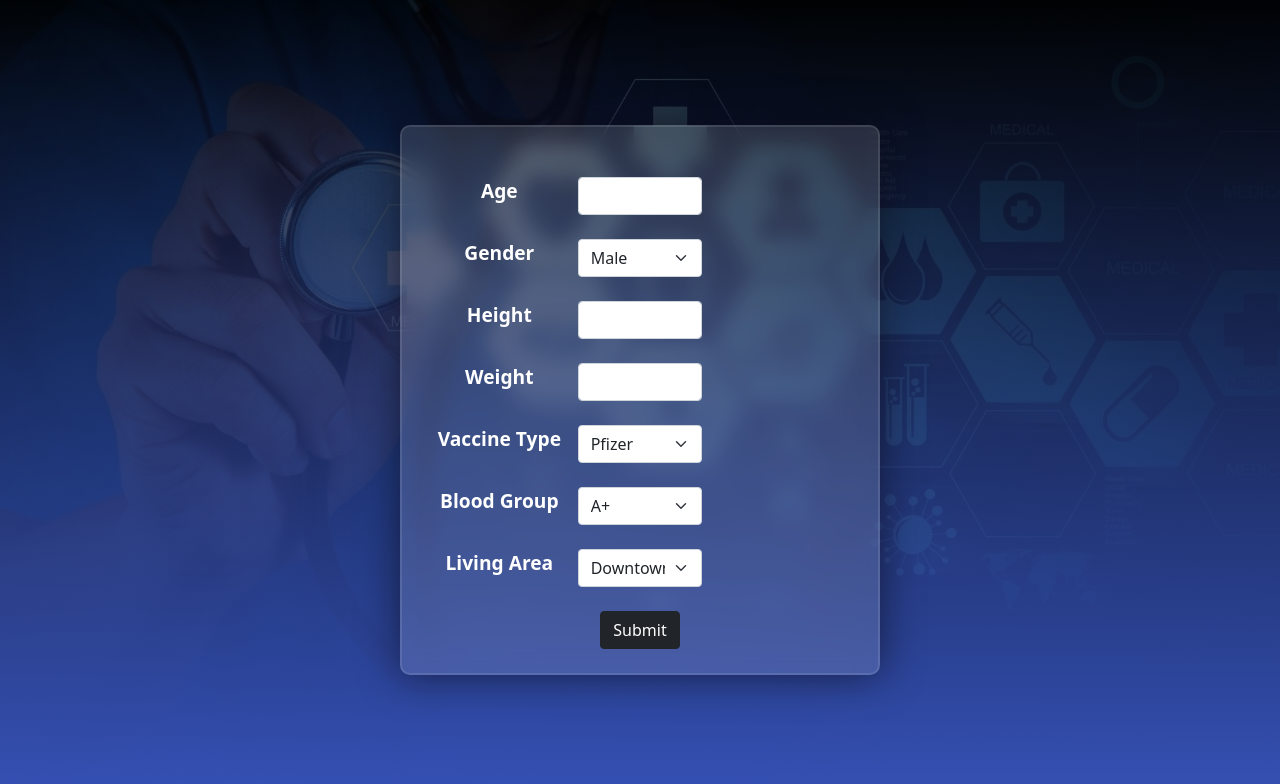
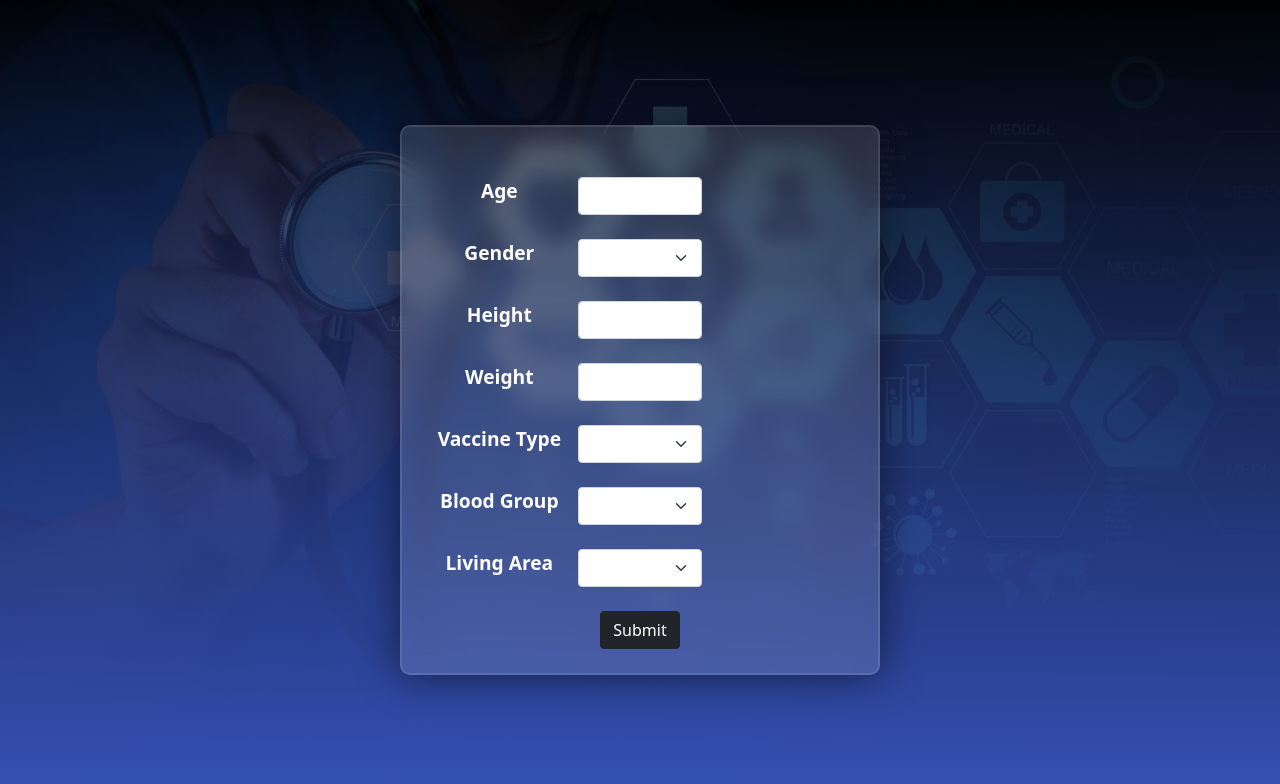
Before and after one commit to WijesooriyaHD/e17-co328-Prediction-of-risks-associated-with-mass-corona-vaccination, a React (Create React App) app in the folder Frontend_development/web_app/: page /form in a window 1280 px wide. Shown: the top 784 px of the page. Built offline with nearby package versions, Linux system fonts and the light colour scheme.

Commit message:
update form.jsx

```diff
--- a/Frontend_development/web_app/src/Pages/form.jsx
+++ b/Frontend_development/web_app/src/Pages/form.jsx
@@ -6,13 +6,13 @@ class Form extends Component {
         super(props)
 
         this.state = {
-            age : ' ',
-            gender:' ',
-            height:' ',
-            weight: ' ',
-            vaccine:' ',
-            blood:' ',
-            livingArea: ' '
+          age : '',
+          gender:'',
+          height:'',
+          weight: '',
+          vaccine:'',
+          blood:'',
+          livingArea: ''
         }
     }
 
@@ -93,6 +93,7 @@ class Form extends Component {
                     <div className="col-md-4">
                     <select className="form-select" value={this.state.gender}
                     onChange={this.handleGender} >
+                              <option value=''>  </option>
                               <option value='Male'> Male </option>
                               <option value='Female'> Female </option>
 
@@ -136,6 +137,7 @@ class Form extends Component {
                         <div className="col-md-4">
                         <select className="form-select" value={this.state.vaccine}
                         onChange={this.handleVaccine}>
+                                  <option value=''>  </option>
                                   <option value='Pfizer'> Pfizer </option>
                                   <option value='Moderna'> Moderna </option>
                                   <option value='Sinopharm'> Sinopharm</option>
@@ -153,6 +155,7 @@ class Form extends Component {
                     <div className="col-md-4">
                     <select className="form-select" value={this.state.blood}
                     onChange={this.handleBlood}>
+                              <option value=''>  </option>
                               <option value='A+'> A+ </option>
                               <option value='A-'> A- </option>
                               <option value='AB+'> AB+ </option>
@@ -176,6 +179,7 @@ class Form extends Component {
                     <div className="col-md-4">
                     <select className="form-select" value={this.state.livingArea}
                     onChange={this.handleLivingArea}>
+                              <option value=''>  </option>
                               <option value='Downtown'> Downtown </option>
                               <option value='Outskirt'> Outskirt</option>
 
```
